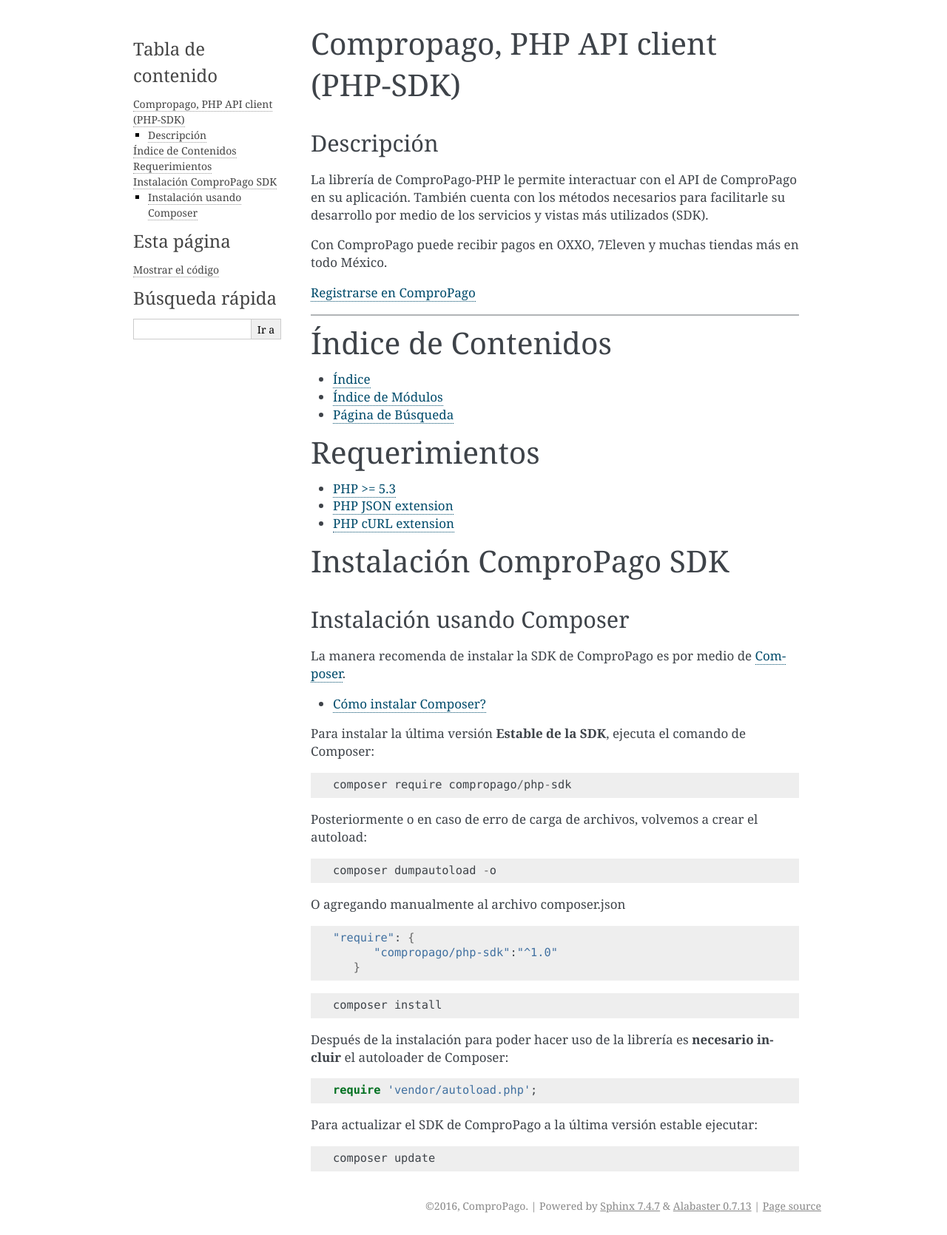
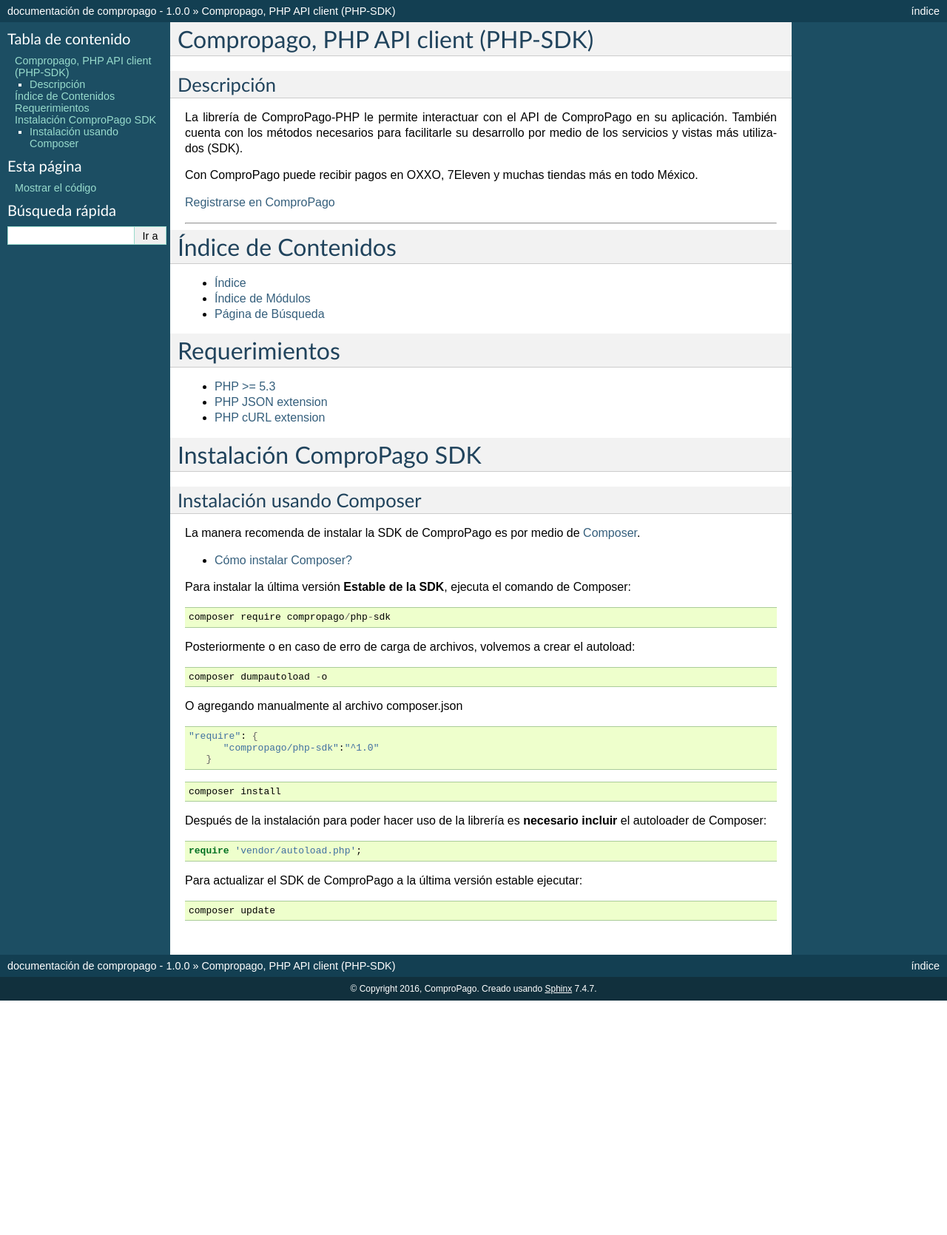
Before and after one commit to compropago/simplestore-deprecated, a Sphinx documentation site: the page built from docs/index.rst, in a window 1280 px wide. Shown: the whole page at 74% size. Built offline with Sphinx 7.4.7, drawn with Linux system fonts in a browser that asks for light colours; after the commit the page ends 1353 px from its top, so only the background shows below that.

Commit message:
dedault theme

```diff
--- a/docs/conf.py
+++ b/docs/conf.py
@@ -108,8 +108,10 @@ todo_include_todos = False
 
 # The theme to use for HTML and HTML Help pages.  See the documentation for
 # a list of builtin themes.
-html_theme = 'alabaster'
-
+#sphinx default theme
+#html_theme = 'alabaster'
+#read the docs theme
+html_theme = 'default'
 # Theme options are theme-specific and customize the look and feel of a theme
 # further.  For a list of options available for each theme, see the
 # documentation.
```
Also changed, not shown: 7 other files.
